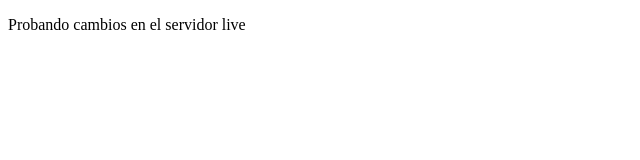
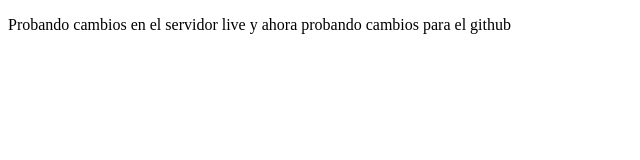
Before and after one commit to JackDFrost/proyectoDemoCursoPrework, a plain HTML site: page index.html in a window 1280 px wide. Shown: the whole page, without its empty margins (0-640 px from the left). Drawn offline with Linux system fonts and the light colour scheme.

Commit message:
cambios agregados para el primer repositorio hitgub

```diff
--- a/index.html
+++ b/index.html
@@ -7,6 +7,6 @@
     <title>Hello Mundo</title>
 </head>
 <body>
-    <p>Probando cambios en el servidor live</p>
+    <p>Probando cambios en el servidor live y ahora probando cambios para el github</p>
 </body>
 </html>
```
